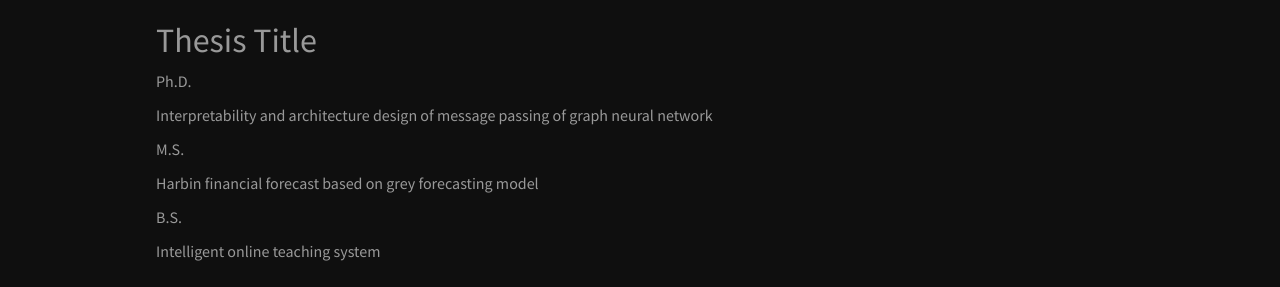
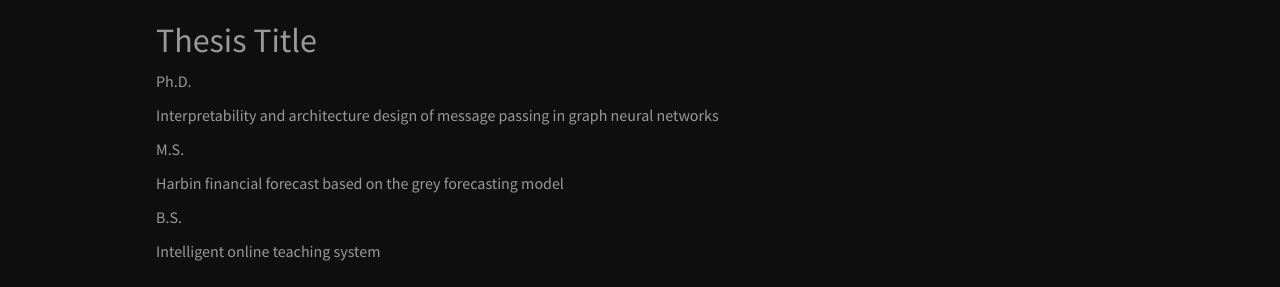
Before and after one commit to Eigenworld/Eigenworld.github.io, a Jekyll site: the page built from _pages/about.md, in a window 1280 px wide and 900 px high, scrolled down 524 px. Shown: the part 155-442 px from the top of the window. Built offline with Jekyll 4.4.1, drawn with Linux system fonts in a browser that asks for light colours; nearby versions of some CDN libraries; a style sheet for code colours, icons or effects is not loaded.

Commit message:
Update about.md

```diff
--- a/_pages/about.md
+++ b/_pages/about.md
@@ -76,11 +76,11 @@ Dr. Li, Xue is committed to promoting the research on the interpretability of ar
 ## Thesis Title
 Ph.D.<br>
 
- Interpretability and architecture design of message passing of graph neural network
+ Interpretability and architecture design of message passing in graph neural networks
 
 M.S.<br>
 
-Harbin financial forecast based on grey forecasting model
+Harbin financial forecast based on the grey forecasting model
 
 B.S. <br>
 
```
